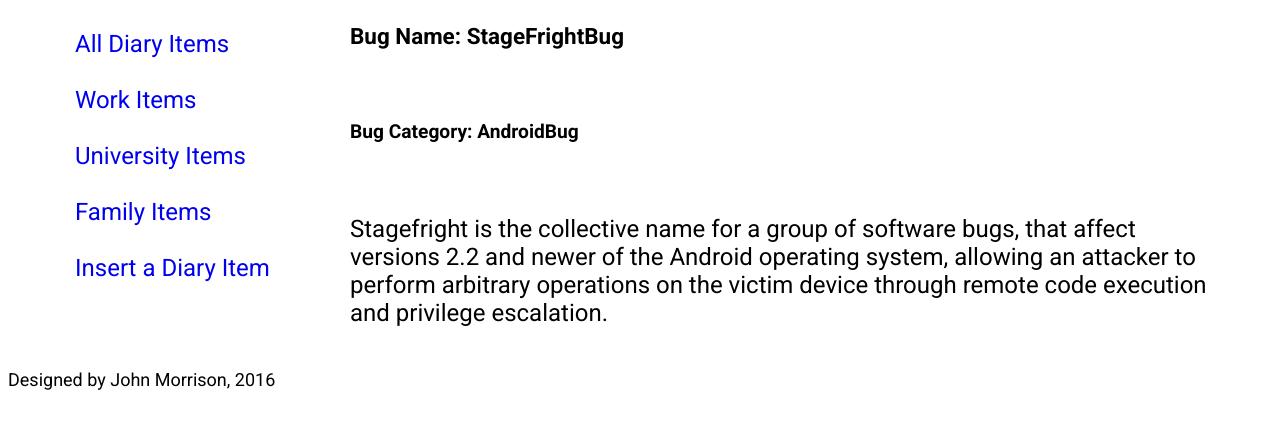
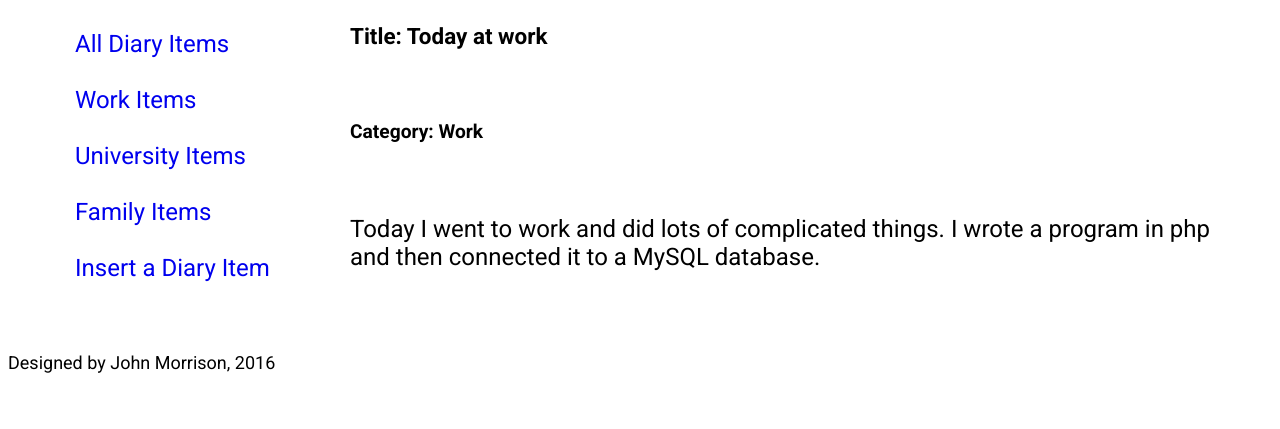
Before and after one commit to Johnnie2016/CMM007AL-0207753, a PHP site: page /diary.html in a window 1280 px wide. Shown: the part 229-658 px from the top of the page. Run offline with PHP 8.4, Linux system fonts and the light colour scheme.

Commit message:
Resit attempt 18th Aug

```diff
--- a/diary.html
+++ b/diary.html
@@ -33,11 +33,10 @@
     </nav>
 
     <section class="grid-75">
-        <div id="bugshow">
-            <h3>Bug Name: StageFrightBug</h3><br>
-            <h4>Bug Category: AndroidBug</h4><br>
-            <p>Stagefright is the collective name for a group of software bugs, that affect versions 2.2 and newer of the Android operating system, allowing an
-                attacker to perform arbitrary operations on the victim device through remote code execution and privilege escalation.</p>
+        <div id="diaryshow">
+            <h3>Title: Today at work</h3><br>
+            <h4>Category: Work</h4><br>
+            <p>Today I went to work and did lots of complicated things. I wrote a program in php and then connected it to a MySQL database.</p>
         </div>
     </section>
 
--- a/diary.php
+++ b/diary.php
@@ -50,7 +50,7 @@
     </nav>
 
     <section class="grid-75">
-        <div id="bugshow">
+        <div id="diaryshow">
             <?php
                              include ("dbaseconn.php");
              if($_GET['bugcategory']=="android"){
```
